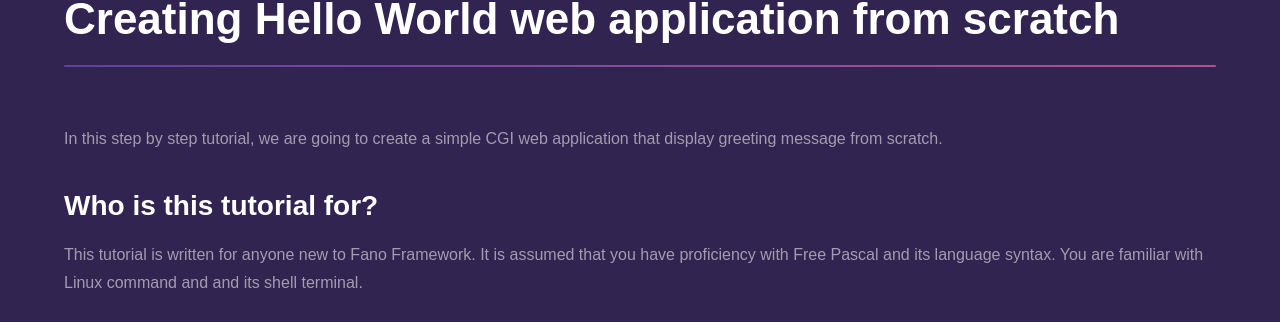
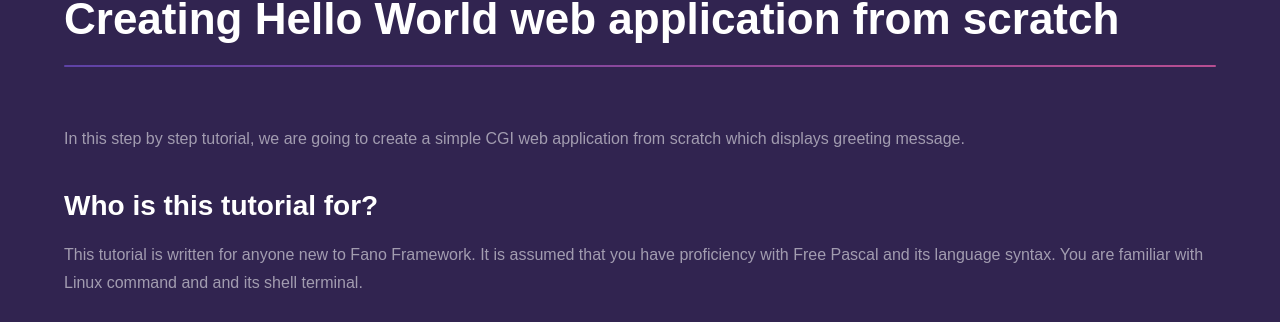
Before and after one commit to fanoframework/fanoframework.github.io, a Jekyll site: the page built from tutorials/hello-world-application/index.md, in a window 1280 px wide and 900 px high. Shown: the part 169-491 px from the top of the window. Built offline with Jekyll 4.4.1, drawn with Linux system fonts in a browser that asks for light colours; our own code applies the rules of GitHub Pages for plain Markdown files.

Commit message:
edit sentence

```diff
--- a/tutorials/hello-world-application/index.md
+++ b/tutorials/hello-world-application/index.md
@@ -5,8 +5,7 @@
 
 <h1 class="major">Creating Hello World web application from scratch</h1>
 
-In this step by step tutorial, we are going to create a simple CGI web application
-that display greeting message from scratch.
+In this step by step tutorial, we are going to create a simple CGI web application from scratch which displays greeting message.
 
 ## Who is this tutorial for?
 
```
